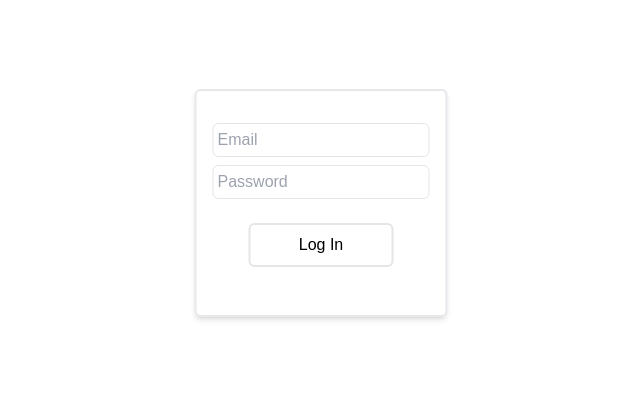
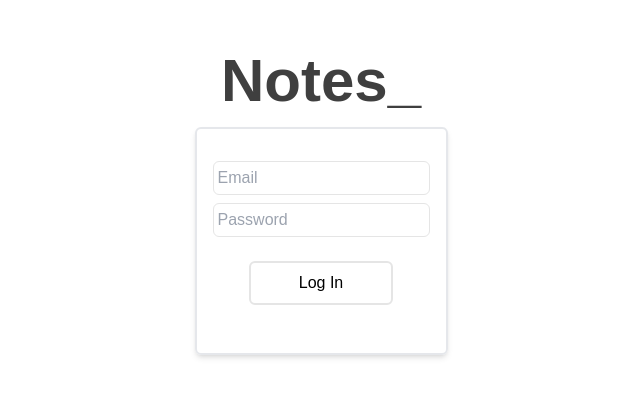
Before and after one commit to LucasPages/note-frontend, a Next.js app: page /login in a window 1280 px wide. Shown: the part 197-594 px from the top of the page, without its empty margins (319-959 px from the left). Built offline with nearby package versions, Linux system fonts and the light colour scheme.

Commit message:
adding title to login page

```diff
--- a/app/components/Login.tsx
+++ b/app/components/Login.tsx
@@ -31,7 +31,9 @@ export default function Login() {
     };
 
     return (
-        <div className="absolute top-1/2 left-1/2 -translate-x-1/2 -translate-y-1/2 border-2 shadow-md rounded-md p-4 w-fit ">
+        <div className="flex flex-col items-center gap-4 justify-center h-screen">
+            <h1 className="text-6xl text-black font-bold opacity-75">Notes_</h1>
+            <div className="border-2 shadow-md rounded-md p-4 w-fit ">
                 <form onSubmit={handleSubmit(onSubmit)} className="mx-auto my-4 w-fit">
                     <div className="flex flex-col gap-2">
                         <div className="flex flex-col gap-1">
@@ -71,5 +73,6 @@ export default function Login() {
                     </div>
                 </form>
             </div>
+        </div>
     );
 }
```
Lines whose indentation alone changed are shown as unchanged.
